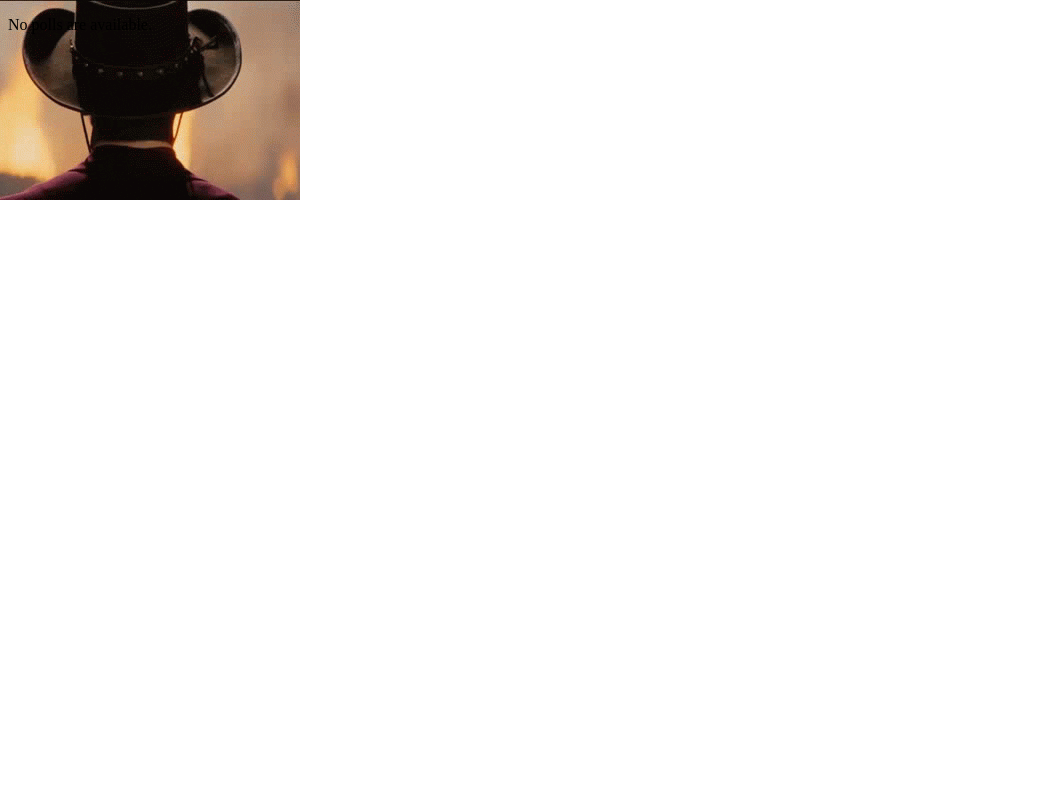
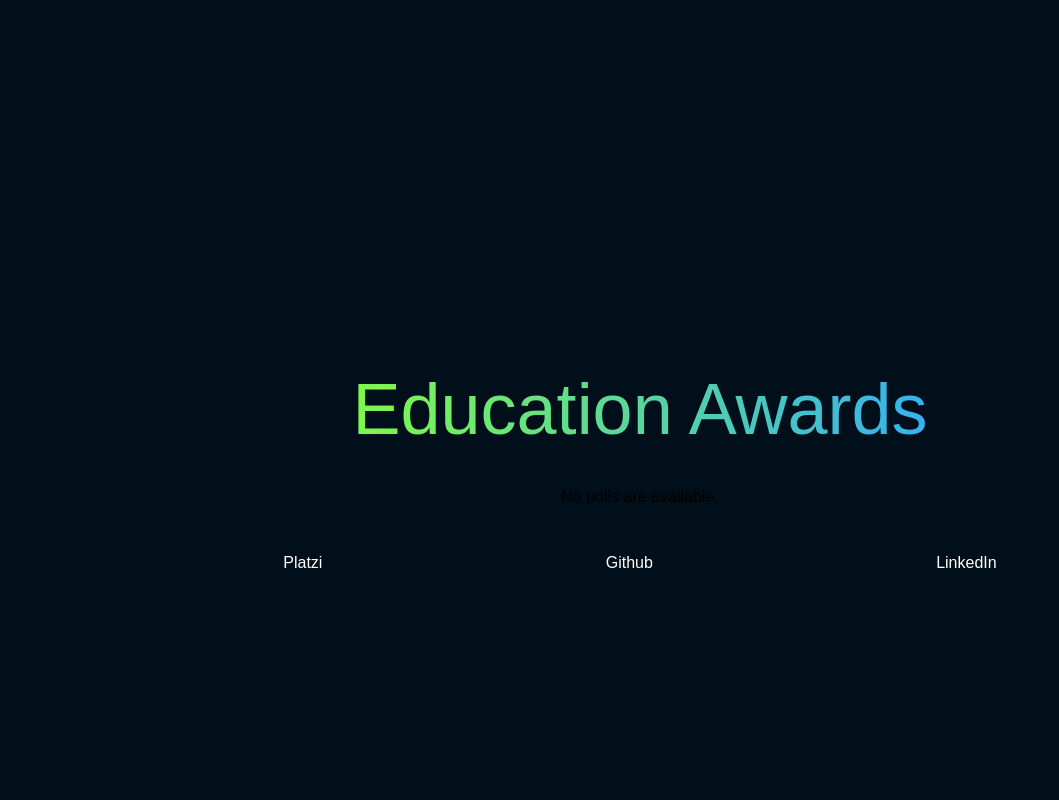
Before and after one commit to wilsondel/django-polls, a Django app: page /polls/ in a window 1280 px wide. Shown: the whole page, without its empty margins (0-1059 px from the left). Run offline with Django 3.2, Linux system fonts and the light colour scheme; data that the repository does not hold is empty.

Commit message:
Styles added to home

```diff
--- /dev/null
+++ b/polls/static/polls/reset.css
@@ -0,0 +1,48 @@
+/* http://meyerweb.com/eric/tools/css/reset/
+   v2.0 | 20110126
+   License: none (public domain)
+*/
+
+html, body, div, span, applet, object, iframe,
+h1, h2, h3, h4, h5, h6, p, blockquote, pre,
+a, abbr, acronym, address, big, cite, code,
+del, dfn, em, img, ins, kbd, q, s, samp,
+small, strike, strong, sub, sup, tt, var,
+b, u, i, center,
+dl, dt, dd, ol, ul, li,
+fieldset, form, label, legend,
+table, caption, tbody, tfoot, thead, tr, th, td,
+article, aside, canvas, details, embed,
+figure, figcaption, footer, header, hgroup,
+menu, nav, output, ruby, section, summary,
+time, mark, audio, video {
+	margin: 0;
+	padding: 0;
+	border: 0;
+	font-size: 100%;
+	font: inherit;
+	vertical-align: baseline;
+}
+/* HTML5 display-role reset for older browsers */
+article, aside, details, figcaption, figure,
+footer, header, hgroup, menu, nav, section {
+	display: block;
+}
+body {
+	line-height: 1;
+}
+ol, ul {
+	list-style: none;
+}
+blockquote, q {
+	quotes: none;
+}
+blockquote:before, blockquote:after,
+q:before, q:after {
+	content: '';
+	content: none;
+}
+table {
+	border-collapse: collapse;
+	border-spacing: 0;
+}
--- a/polls/static/polls/style.css
+++ b/polls/static/polls/style.css
@@ -1,7 +1,62 @@
-li a {
-    color: green;
+body, header, ul, li, footer {
+    display: flex;
+    align-items: center;
+    justify-content: center;
 }
 
 body {
-    background: white url("images/background.gif") no-repeat;
+    flex-direction: column;
+
+    height: 100vh;
+    background-color: hsl(204,100%,5%);
+    font-family: Arial,Helvetica,sans-serif;
 }
+
+header {
+
+    padding: 50px;
+    padding-top: 100px;
+    margin-top: 100px;
+
+
+    height: 60px;
+    font-size: 72px;
+    color: #71632d;
+}
+
+ul {
+    flex-direction: column;
+}
+
+header, ul {
+    background: linear-gradient(
+        to right,
+        hsl(98,100%,62%),
+        hsl(204,100%, 59%)
+    );
+    -webkit-background-clip: text;
+    -webkit-text-fill-color: transparent;
+    text-align: center;
+}
+
+li {
+
+    width: 500px;
+    border: 1px solid white;
+    padding: 50px;
+    margin-bottom:20px;
+    font-size:28px
+}
+
+a {
+    color: white;
+    text-decoration: none;
+}
+
+footer {
+    justify-content: space-evenly;
+
+    width: 100vw;
+    padding:50px 0;
+
+}
--- a/polls/templates/polls/base.html
+++ b/polls/templates/polls/base.html
@@ -5,12 +5,25 @@
     <meta charset="UTF-8">
     <meta http-equiv="X-UA-Compatible" content="IE=edge">
     <meta name="viewport" content="width=device-width, initial-scale=1.0">
+    <link rel="stylesheet" href="{% static 'polls/reset.css' %}">
     <link rel="stylesheet" href="{% static 'polls/style.css' %}">
 
-    <title>Document</title>
+    <title>EdAwards</title>
 </head>
 <body>
-    {% block container %}
-    {% endblock %}
+    <header>
+        <h1>
+            Education Awards
+        </h1>
+    </header>
+    <main>
+        {% block container %}
+        {% endblock %}
+    </main>
+    <footer>
+        <a href="https://platzi.com" target="_blank">Platzi</a>
+        <a href="https://github.com/wilsondel" target="_blank">Github</a>
+        <a href="https://www.linkedin.com/in/wilson-alirio-delgado-hern%C3%A1ndez-935b7b1a8/" target="_blank">LinkedIn</a>
+    </footer>
 </body>
 </html>
```
